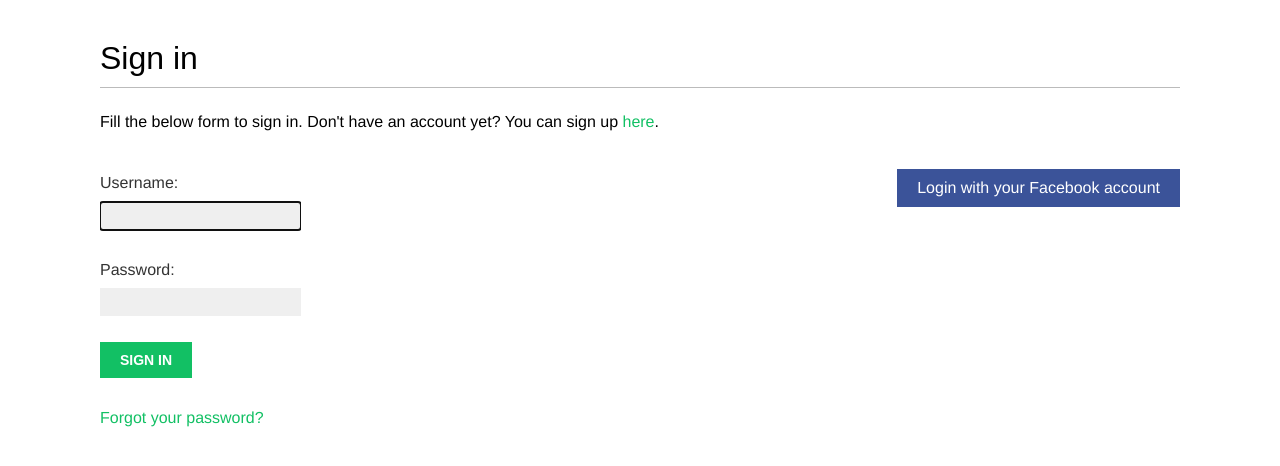
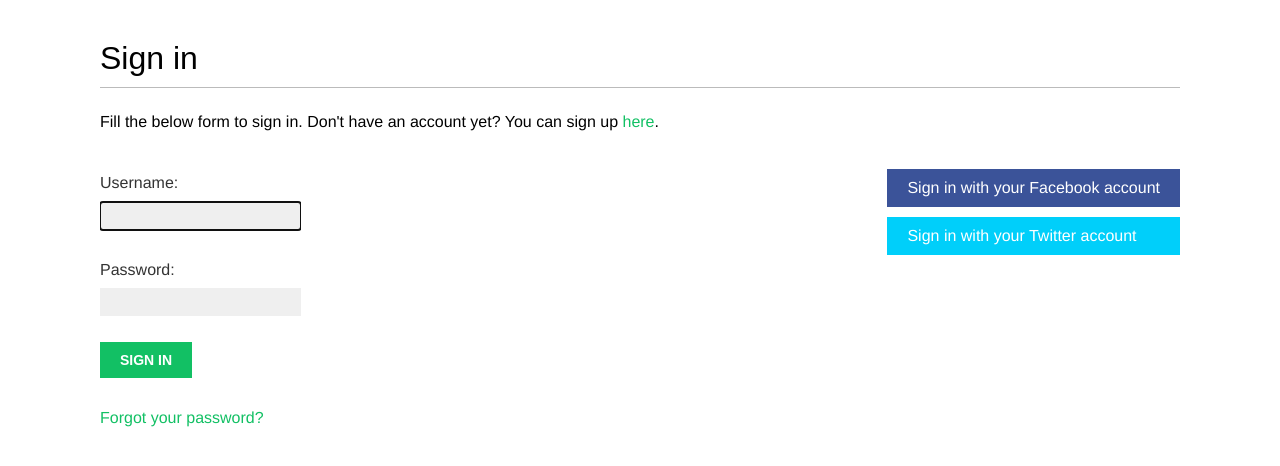
Before and after one commit to kformanowicz/bookmarks, a Django app: page /account/login/ in a window 1280 px wide. Shown: the part 47-513 px from the top of the page. Run offline with Django 3.2, Linux system fonts and the light colour scheme; some web fonts are replaced.

Commit message:
Added twitter login

```diff
--- a/bookmarks/account/templates/account/registration/login.html
+++ b/bookmarks/account/templates/account/registration/login.html
@@ -23,7 +23,8 @@
     </div>
     <div class="social">
         <ul>
-            <li class="facebook"><a href="{% url 'social:begin' 'facebook' %}">Login with your Facebook account</a></li>
+            <li class="facebook"><a href="{% url 'social:begin' 'facebook' %}">Sign in with your Facebook account</a></li>
+            <li class="twitter"><a href="{% url 'social:begin' 'twitter' %}">Sign in with your Twitter account</a></li>
         </ul>
     </div>
 {% endblock %}
--- a/bookmarks/bookmarks/settings.py
+++ b/bookmarks/bookmarks/settings.py
@@ -133,9 +133,12 @@ MEDIA_ROOT = os.path.join(BASE_DIR, 'media/')
 AUTHENTICATION_BACKENDS = (
     'account.authentication.EmailAuthBackend',
     'django.contrib.auth.backends.ModelBackend',
-    'social_core.backends.facebook.FacebookOAuth2'
+    'social_core.backends.facebook.FacebookOAuth2',
+    'social_core.backends.twitter.TwitterOAuth'
 )
 
 SOCIAL_AUTH_FACEBOOK_KEY = os.environ['BOOKMARKS_FACEBOOK_APP_ID']
 SOCIAL_AUTH_FACEBOOK_SECRET = os.environ['BOOKMARKS_FACEBOOK_SECRET']
 SOCIAL_AUTH_FACEBOOK_SCOPE = ['email']
+SOCIAL_AUTH_TWITTER_KEY = os.environ['BOOKMARKS_TWITTER_KEY']
+SOCIAL_AUTH_TWITTER_SECRET = os.environ['BOOKMARKS_TWITTER_SECRET']
```
